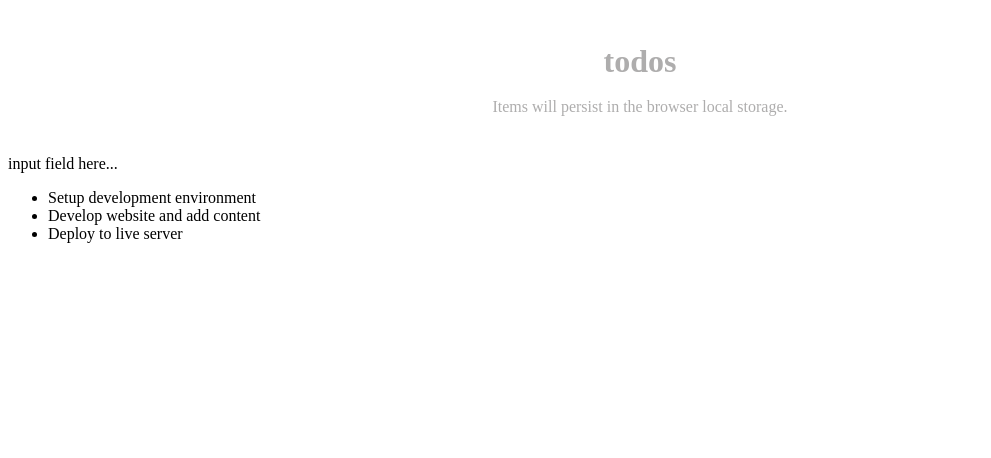
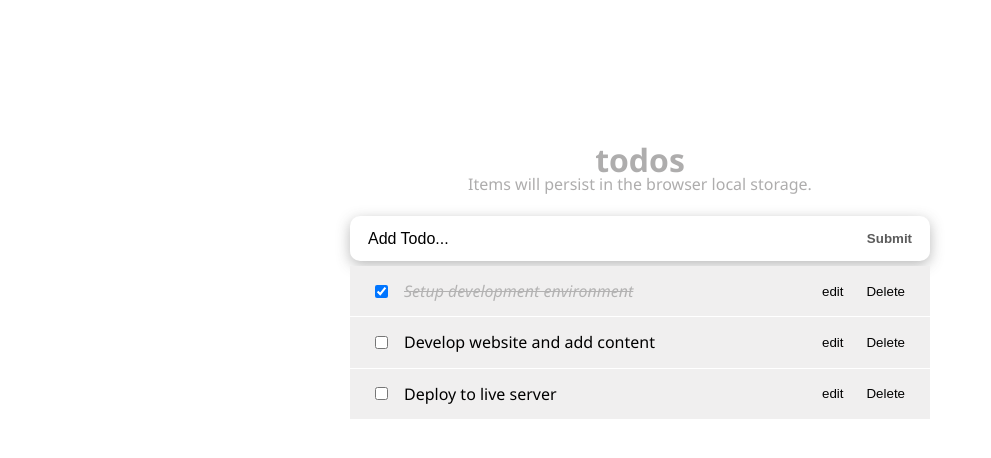
Before and after one commit to ismailakinkunmi/todo-app, a React (Vite) app: page / in a window 1280 px wide. Shown: the top 458 px of the page, without its empty margins (0-991 px from the left). Built offline with nearby package versions, Linux system fonts and the light colour scheme.

Commit message:
Implement edit and delete todos with default data

```diff
--- a/package.json
+++ b/package.json
@@ -11,7 +11,8 @@
   },
   "dependencies": {
     "react": "^18.2.0",
-    "react-dom": "^18.2.0"
+    "react-dom": "^18.2.0",
+    "uuid": "^9.0.0"
   },
   "devDependencies": {
     "@types/react": "^18.0.28",
--- a/src/components/InputTodo.jsx
+++ b/src/components/InputTodo.jsx
@@ -1,4 +1,38 @@
-const InputTodo = () => {
-  return <div>input field here...</div>;
+import { useState } from "react";
+
+const InputTodo = ({ addTodoItem }) => {
+  const [title, setTitle] = useState("");
+  const [message, setMessage] = useState("");
+
+  const handleChange = (e) => {
+    setTitle(e.target.value);
+  };
+
+  const handleSubmit = (e) => {
+    e.preventDefault();
+    if (title.trim()) {
+      addTodoItem(title);
+      setTitle("");
+      setMessage("");
+    } else {
+      setMessage("Please add item");
+    }
+  };
+
+  return (
+    <>
+      <form onSubmit={handleSubmit} className="form-container">
+        <input
+          type="text"
+          placeholder="Add Todo..."
+          value={title}
+          onChange={handleChange}
+          className="input-text"
+        />
+        <button className="input-submit">Submit</button>
+      </form>
+      <span className="submit-warning">{message}</span>
+    </>
+  );
 };
 export default InputTodo;
--- a/src/components/TodoApp.jsx
+++ b/src/components/TodoApp.jsx
@@ -1,14 +1,14 @@
-import React from "react";
-
 import Header from "@/components/Header";
 import TodosLogic from "@/components/TodosLogic";
 
 function TodoApp() {
   return (
-    <React.Fragment>
-      <Header />
-      <TodosLogic />
-    </React.Fragment>
+    <div className="wrapper">
+      <div className="todos">
+        <Header />
+        <TodosLogic />
+      </div>
+    </div>
   );
 }
 
--- a/src/components/TodoItems.jsx
+++ b/src/components/TodoItems.jsx
@@ -1,5 +1,61 @@
-const TodoItem = (props) => {
-  const { itemProp } = props;
-  return <li>{itemProp.title}</li>;
+import styles from "@/styles/TodoItem.module.css";
+import { useState } from "react";
+
+const TodoItem = ({ itemProp, handleChange, delTodo, setUpdate }) => {
+  const [editing, setEditing] = useState(false);
+  const [updateInput, setUpdateInput] = useState(itemProp.title);
+
+  let viewMode = {};
+  let editMode = {};
+
+  if (editing) {
+    viewMode.display = "none";
+  } else {
+    editMode.display = "none";
+  }
+
+  const handleEditing = () => {
+    setEditing(true);
+  };
+
+  const completedStyle = {
+    fontStyle: "italic",
+    color: "#595959",
+    opacity: 0.4,
+    textDecoration: "line-through",
+  };
+
+  const handleUpdatedDone = (event) => {
+    if (event.key === "Enter") {
+      setUpdate(updateInput, itemProp.id);
+      setEditing(false);
+    }
+  };
+
+  return (
+    <li className={styles.item}>
+      <div className={styles.content} style={viewMode}>
+        <input
+          type="checkbox"
+          checked={itemProp.completed}
+          onChange={() => handleChange(itemProp.id)}
+          className={styles}
+        />
+        <button onClick={handleEditing}>edit</button>
+        <button onClick={() => delTodo(itemProp.id)}>Delete</button>
+        <span style={itemProp.completed ? completedStyle : null}>
+          {itemProp.title}
+        </span>
+      </div>
+      <input
+        type="text"
+        value={updateInput}
+        className={styles.textInput}
+        style={editMode}
+        onChange={(e) => setUpdateInput(e.target.value)}
+        onKeyDown={handleUpdatedDone}
+      />
+    </li>
+  );
 };
 export default TodoItem;
--- a/src/components/TodosList.jsx
+++ b/src/components/TodosList.jsx
@@ -1,12 +1,16 @@
 import TodoItems from "@/components/TodoItems";
 
-const TodosList = (props) => {
-  const { todosProps } = props;
-
+const TodosList = ({ todosProps, handleChange, delTodo, setUpdate }) => {
   return (
     <ul>
       {todosProps.map((todo) => (
-        <TodoItems key={todo.id} itemProp={todo} />
+        <TodoItems
+          key={todo.id}
+          itemProp={todo}
+          handleChange={handleChange}
+          delTodo={delTodo}
+          setUpdate={setUpdate}
+        />
       ))}
     </ul>
   );
--- a/src/components/TodosLogic.jsx
+++ b/src/components/TodosLogic.jsx
@@ -1,28 +1,81 @@
+import { useState } from "react";
+import { v4 as uuidv4 } from "uuid";
 import InputTodo from "@/components/InputTodo";
 import TodosList from "@/components/TodosList";
 
 const TodosLogic = () => {
-  const todos = [
+  const [todos, setTodos] = useState([
     {
-      id: 1,
+      id: uuidv4(),
       title: "Setup development environment",
       completed: true,
     },
     {
-      id: 2,
+      id: uuidv4(),
       title: "Develop website and add content",
       completed: false,
     },
     {
-      id: 3,
+      id: uuidv4(),
       title: "Deploy to live server",
       completed: false,
     },
-  ];
+  ]);
+
+  const handleChange = (id) => {
+    setTodos((prevState) =>
+      prevState.map((todo) => {
+        if (todo.id === id) {
+          return {
+            ...todo,
+            completed: !todo.completed,
+          };
+        }
+        return todo;
+      })
+    );
+  };
+
+  const delTodo = (id) => {
+    setTodos([
+      ...todos.filter((todo) => {
+        return todo.id !== id;
+      }),
+    ]);
+  };
+
+  const addTodoItem = (title) => {
+    // update state with user's input
+    const newTodo = {
+      id: uuidv4(),
+      title: title,
+      completed: false,
+    };
+    setTodos([...todos, newTodo]);
+  };
+
+  // other handlers ...
+  const setUpdate = (updatedTitle, id) => {
+    // update state
+    setTodos(
+      todos.map((todo) => {
+        if (todo.id === id) {
+          todo.title = updatedTitle;
+        }
+        return todo;
+      })
+    );
+  };
+
   return (
     <div>
-      <InputTodo />
-      <TodosList todosProps={todos} />
+      <InputTodo addTodoItem={addTodoItem} />
+      <TodosList
+        todosProps={todos}
+        handleChange={handleChange}
+        delTodo={delTodo}
+        setUpdate={setUpdate}
+      />
     </div>
   );
 };
--- a/src/main.jsx
+++ b/src/main.jsx
@@ -1,7 +1,10 @@
 import React from "react";
 import ReactDOM from "react-dom/client";
 
+import "@/styles/app.css";
+
 import TodoApp from "@/components/TodoApp";
+//import Form from "@/components/Form";
 
 const domContainer = document.getElementById("root");
 const root = ReactDOM.createRoot(domContainer);
--- /dev/null
+++ b/src/styles/TodoItem.module.css
@@ -0,0 +1,36 @@
+.item {
+    font-size: 1rem;
+    list-style-type: none;
+    padding: 14px 25px;
+    border-bottom: 1px solid #fff;
+    background: #f0efef;
+}
+
+.content {
+    display: flex;
+    justify-content: space-between;
+    align-items: center;
+    gap: 1rem;
+}
+
+.content span {
+    flex: 1;
+    order: 1;
+}
+
+.content button {
+    cursor: pointer;
+    background: transparent;
+    order: 2;
+    outline: none;
+    outline: none;
+    border: none;
+    margin-left: 7px;
+}
+
+.textInput {
+    width: 100%;
+    padding: 10px;
+    border: 1px solid #dfdfdf;
+    outline: none;
+}
--- /dev/null
+++ b/src/styles/app.css
@@ -0,0 +1,70 @@
+* {
+    box-sizing: border-box;
+    margin: 0;
+    padding: 0;
+}
+
+body {
+    font-family: "Segoe UI", sans-serif;
+    line-height: 1.4;
+    color: #000;
+    background: #fff;
+    height: 100vh;
+    font-weight: 400;
+}
+
+.wrapper {
+    width: 100%;
+    padding: 8rem 20px 3rem;
+}
+
+.todos {
+    max-width: 580px;
+    margin: 0 auto;
+
+}
+
+.form-container {
+    display: flex;
+    border-radius: calc(0.1 * 100px);
+    box-shadow: 0px 4px 14px 0px rgba(70, 70, 70, 0.38);
+    justify-content: space-around;
+    background: #fff;
+    font-size: 1rem;
+
+}
+
+.input-text {
+    width: 85%;
+    padding-right: 5px;
+    padding-left: 10px;
+    border-radius: calc(0.5 * 100px);
+    font-size: 1rem;
+}
+
+.input-text::placeholder {
+    color: #000;
+}
+
+.input-submit {
+    background: transparent;
+    color: #5b5b5b;
+    text-transform: capitalize;
+    cursor: pointer;
+    font-weight: 600;
+    margin-right: 10px;
+}
+
+.input-text,
+.input-submit {
+    height: 45px;
+    outline: none;
+    border: none;
+}
+
+.submit-warning {
+    font-size: 13px;
+    color: red;
+    margin-top: 5px;
+    display: block;
+}
```
Also changed, not shown: src/components/Navbar.jsx (+28 -2 lines), src/useOnClickOutside.jsx (added, +16 -0 lines), 1 other file (tests, documents, lock files or other folders).
